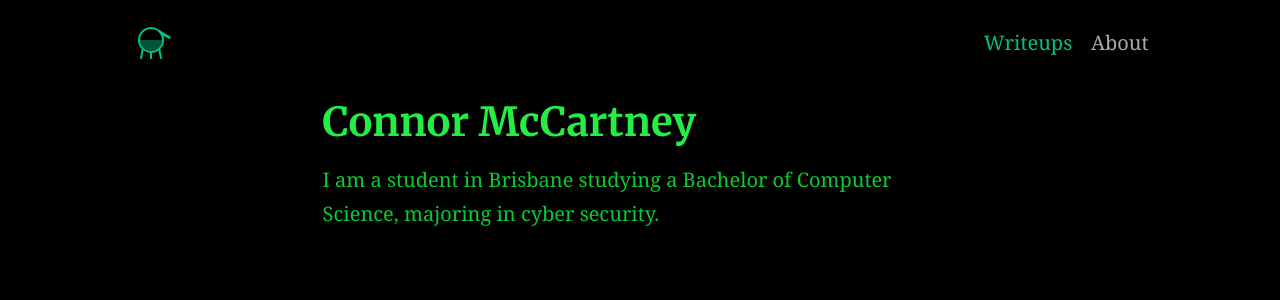
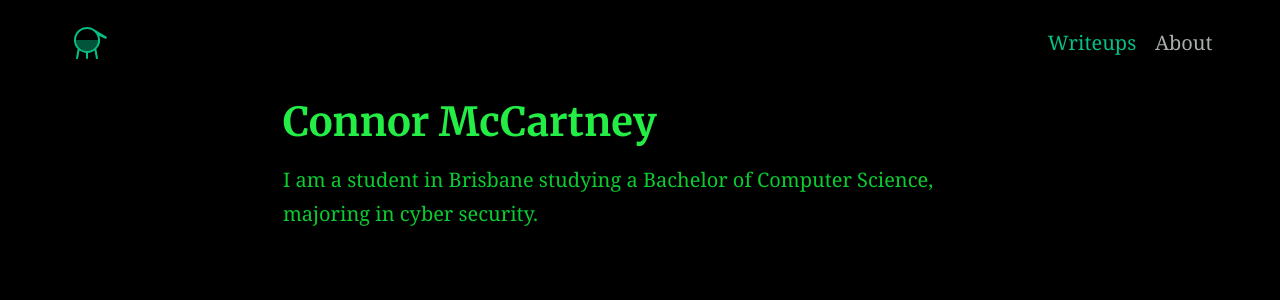
Before and after one commit to AC01010/Connor-McCartney.github.io, a Jekyll site: the page built from index.md, in a window 1280 px wide. Shown: the top 300 px of the page. Built offline with Jekyll 4.4.1, drawn with Linux system fonts in a browser that asks for light colours.

Commit message:
Update _theme.scss

```diff
--- a/_sass/_theme.scss
+++ b/_sass/_theme.scss
@@ -9,8 +9,8 @@ body {
 }
 
 .container {
-  width: 80%;
-  max-width: 3000;
+  width: 90%;
+  max-width: 2500;
   margin: 0 auto;
 }
 
```
